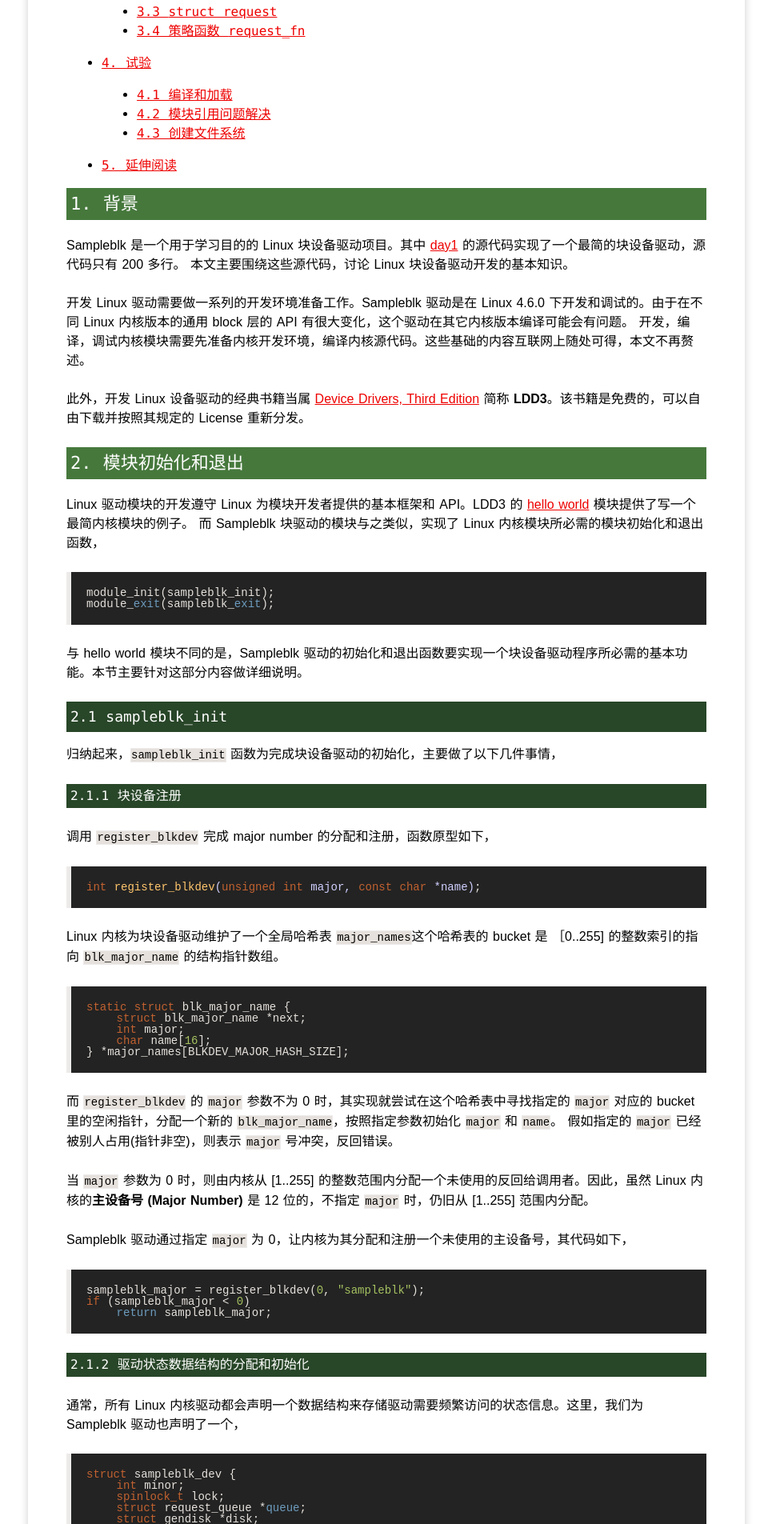
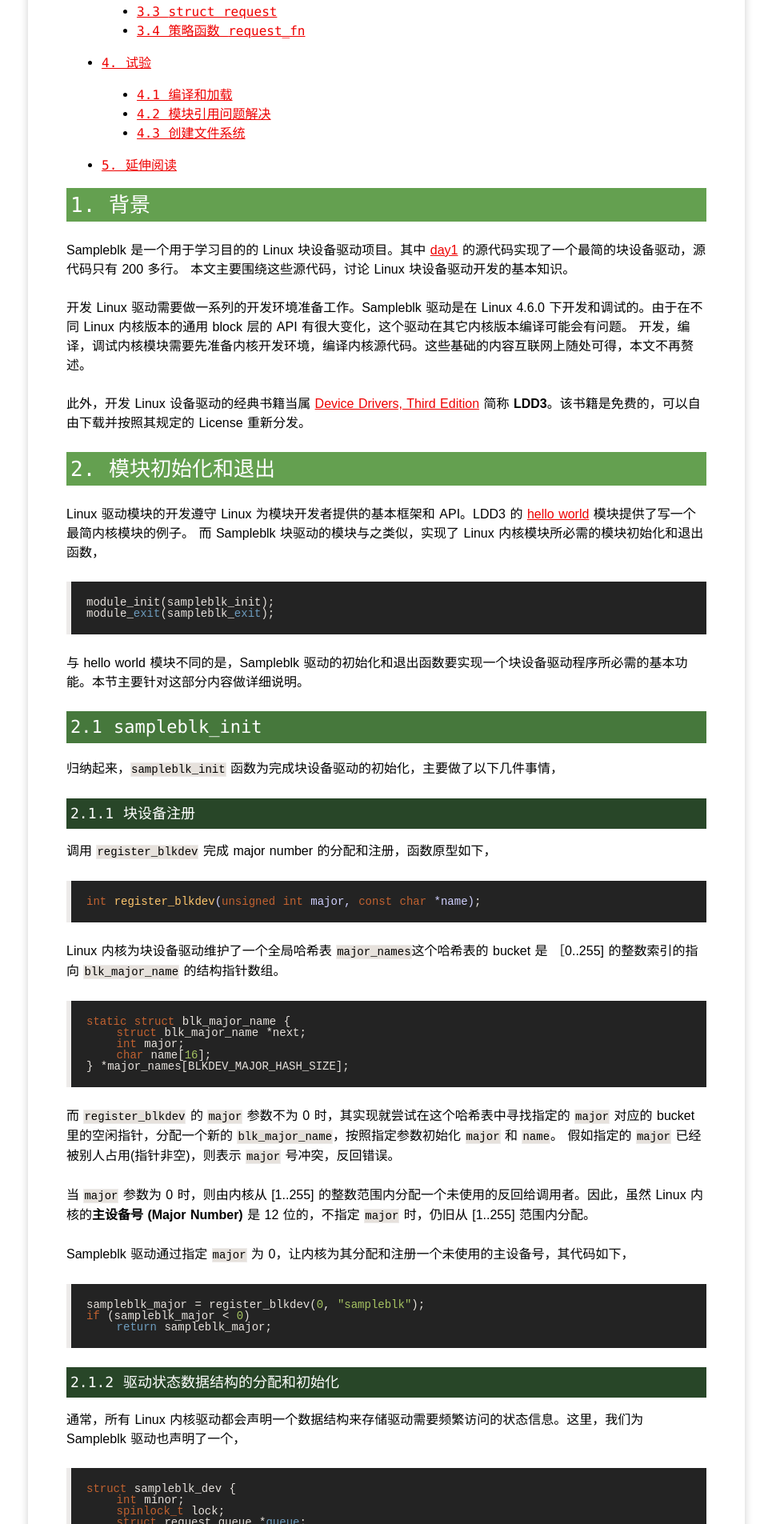
Before and after one commit to yangoliver/yangoliver.github.io, a Jekyll site: the page built from _posts/2016/2016-04-29-linux-block-driver-basic-1.md, in a window 1280 px wide. Shown: the part 637-2542 px from the top of the page at 80% size, without its empty margins (157-1122 px from the left). Built offline with Jekyll 4.4.1, drawn with Linux system fonts in a browser that asks for light colours; comment, search, counter and statistics services are not loaded.

Commit message:
update: cleanup section headers

```diff
--- a/_posts/2016/2016-04-29-linux-block-driver-basic-1.md
+++ b/_posts/2016/2016-04-29-linux-block-driver-basic-1.md
@@ -11,7 +11,7 @@ tags: [driver, crash, kernel, linux, storage]
 * content
 {:toc}
 
-### 1. 背景
+## 1. 背景
 
 Sampleblk 是一个用于学习目的的 Linux 块设备驱动项目。其中 [day1](https://github.com/yangoliver/lktm/tree/master/drivers/block/sampleblk/day1) 的源代码实现了一个最简的块设备驱动，源代码只有 200 多行。
 本文主要围绕这些源代码，讨论 Linux 块设备驱动开发的基本知识。
@@ -21,7 +21,7 @@ Sampleblk 是一个用于学习目的的 Linux 块设备驱动项目。其中 [d
 
 此外，开发 Linux 设备驱动的经典书籍当属 [Device Drivers, Third Edition](http://lwn.net/Kernel/LDD3) 简称 **LDD3**。该书籍是免费的，可以自由下载并按照其规定的 License 重新分发。
 
-### 2. 模块初始化和退出
+## 2. 模块初始化和退出
 
 Linux 驱动模块的开发遵守 Linux 为模块开发者提供的基本框架和 API。LDD3 的 [hello world](https://github.com/martinezjavier/ldd3/blob/master/misc-modules/hello.c) 模块提供了写一个最简内核模块的例子。
 而 Sampleblk 块驱动的模块与之类似，实现了 Linux 内核模块所必需的模块初始化和退出函数，
@@ -31,11 +31,11 @@ Linux 驱动模块的开发遵守 Linux 为模块开发者提供的基本框架
 
 与 hello world 模块不同的是，Sampleblk 驱动的初始化和退出函数要实现一个块设备驱动程序所必需的基本功能。本节主要针对这部分内容做详细说明。
 
-#### 2.1 sampleblk_init
+### 2.1 sampleblk_init
 
 归纳起来，`sampleblk_init` 函数为完成块设备驱动的初始化，主要做了以下几件事情，
 
-##### 2.1.1 块设备注册
+#### 2.1.1 块设备注册
 
 调用 `register_blkdev` 完成 major number 的分配和注册，函数原型如下，
 
@@ -60,7 +60,7 @@ Sampleblk 驱动通过指定 `major` 为 0，让内核为其分配和注册一
     if (sampleblk_major < 0)
         return sampleblk_major;
 
-##### 2.1.2 驱动状态数据结构的分配和初始化
+#### 2.1.2 驱动状态数据结构的分配和初始化
 
 通常，所有 Linux 内核驱动都会声明一个数据结构来存储驱动需要频繁访问的状态信息。这里，我们为 Sampleblk 驱动也声明了一个，
 
@@ -93,7 +93,7 @@ Sampleblk 驱动通过指定 `major` 为 0，让内核为其分配和注册一
 	}
 	sampleblk_dev->minor = minor;
 
-##### 2.1.3 Request Queue 初始化
+#### 2.1.3 Request Queue 初始化
 
 使用 `blk_init_queue` 初始化 Request Queue 需要先声明一个所谓的策略 (Strategy) 回调和保护该 Request Queue 的自旋锁。
 然后将该策略回调的函数指针和自旋锁指针做为参数传递给该函数。
@@ -127,7 +127,7 @@ Linux 内核提供了多种分配和初始化 Request Queue 的方法，
 
 Sampleblk 驱动属于第三种情况。这里再次强调一下：**如果块设备驱动需要使用标准的 IO 调度器对 IO 请求进行合并或者排序时，必需使用 `blk_init_queue` 来分配和初始化 Request Queue**.
 
-##### 2.1.4 块设备操作函数表初始化
+#### 2.1.4 块设备操作函数表初始化
 
 Linux 的块设备操作函数表 `block_device_operations` 定义在 `include/linux/blkdev.h` 文件中。块设备驱动可以通过定义这个操作函数表来实现对标准块设备驱动操作函数的定制。
 如果驱动没有实现这个操作表定义的方法，Linux 块设备层的代码也会按照块设备公共层的代码缺省的行为工作。
@@ -141,7 +141,7 @@ Sampleblk 驱动虽然声明了自己的 `open`, `release`, `ioctl` 方法，但
 	    .ioctl = sampleblk_ioctl,
 	};
 
-##### 2.1.5 磁盘创建和初始化
+#### 2.1.5 磁盘创建和初始化
 
 Linux 内核使用 `struct gendisk` 来抽象和表示一个磁盘。也就是说，块设备驱动要支持正常的块设备操作，必需分配和初始化一个 `struct gendisk`。
 
@@ -165,7 +165,7 @@ Linux 内核使用 `struct gendisk` 来抽象和表示一个磁盘。也就是
     set_capacity(disk, sampleblk_nsects);
     add_disk(disk);
 
-#### 2.2 sampleblk_exit
+### 2.2 sampleblk_exit
 
 这是个 `sampleblk_init` 的逆过程，
 
@@ -209,18 +209,18 @@ Linux 内核使用 `struct gendisk` 来抽象和表示一个磁盘。也就是
 
        unregister_blkdev(sampleblk_major, "sampleblk");
 
-### 3. 策略函数实现
+## 3. 策略函数实现
 
 理解块设备驱动的策略函数实现，必需先对 Linux IO 栈的关键数据结构有所了解。
 
-#### 3.1 `struct request_queue`
+### 3.1 `struct request_queue`
 
 块设备驱动待处理的 IO 请求队列结构。如果该队列是利用 `blk_init_queue` 分配和初始化的，则该队里内的 IO 请求( `struct request` ）需要经过 IO 调度器的处理(排序或合并)，由 `blk_queue_bio` 触发。
 
 当块设备策略驱动函数被调用时，`request` 是通过其 `queuelist` 成员链接在 `struct request_queue` 的 `queue_head` 链表里的。
 一个 IO 申请队列上会有很多个 `request` 结构。
 
-#### 3.2 `struct bio`
+### 3.2 `struct bio`
 
 一个 `bio` 逻辑上代表了上层某个任务对**通用块设备层**发起的 IO 请求。来自不同应用，不同上下文的，不同线程的 IO 请求在块设备驱动层被封装成不同的 `bio` 数据结构。
 
@@ -243,7 +243,7 @@ Linux 内核使用 `struct gendisk` 来抽象和表示一个磁盘。也就是
 
 多个 `bio` 结构可以通过成员 `bi_next` 链接成一个链表。`bio` 链表可以是某个做 IO 的任务 `task_struct` 成员 `bio_list` 所维护的一个链表。也可以是某个 `struct request` 所属的一个链表(下节内容)。
 
-#### 3.3 `struct request`
+### 3.3 `struct request`
 
 一个 `request` 逻辑上代表了**块设备驱动层**收到的 IO 请求。该 IO 请求的数据在块设备上是**从起始扇区开始的物理连续扇区**组成的。
 
@@ -264,7 +264,7 @@ Linux 内核使用 `struct gendisk` 来抽象和表示一个磁盘。也就是
 
 不论以上哪种情况，通用块设备的代码将会调用块驱动程序注册在 `request_queue` 的 `request_fn` 回调，这个回调里最终会将合并或者排序后的 `request` 交由驱动的底层函数来做 IO 操作。
 
-#### 3.4 策略函数 `request_fn`
+### 3.4 策略函数 `request_fn`
 
 如前所述，当块设备驱动使用 `blk_run_queue` 来分配和初始化 `request_queue` 时，这个函数也需要驱动指定自定义的策略函数 `request_fn` 和所需的自旋锁 `queue_lock`。
 驱动实现自己的 `request_fn` 时，需要了解如下特点，
@@ -357,9 +357,9 @@ Sampleblk 的策略函数是 sampleblk_request，通过 `blk_init_queue` 注册
 		return 0;
 	}
 
-### 4. 试验
+## 4. 试验
 
-#### 4.1 编译和加载
+### 4.1 编译和加载
 
 * 首先，需要下载内核源代码，编译和安装内核，用新内核启动。
 
@@ -402,7 +402,7 @@ Sampleblk 的策略函数是 sampleblk_request，通过 `blk_init_queue` 注册
 
 注：关于 Linux Crash 的使用，请参考延伸阅读。
 
-#### 4.2 模块引用问题解决
+### 4.2 模块引用问题解决
 
 问题：把驱动的 `sampleblk_request` 函数实现全部删除，重新编译和加载内核模块。然后用 rmmod 卸载模块，卸载会失败, 内核报告模块正在被使用。
 
@@ -459,7 +459,7 @@ Sampleblk 的策略函数是 sampleblk_request，通过 `blk_init_queue` 注册
 
 重新把删除的 `sampleblk_request` 函数源码加回去，则这个问题就不会存在。因为 udevd 可以很快结束对 sampleblk 设备的访问。
 
-#### 4.3 创建文件系统
+### 4.3 创建文件系统
 
 虽然 Sampleblk 块驱动只有 200 行源码，但已经可以当作 ramdisk 来使用，在其上可以创建文件系统，
 
@@ -472,7 +472,7 @@ Sampleblk 的策略函数是 sampleblk_request，通过 `blk_init_queue` 注册
 
 至此，sampleblk 做为 ramdisk 的最基本功能已经实验完毕。
 
-### 5. 延伸阅读
+## 5. 延伸阅读
 
 * [Linux Crash - background](http://oliveryang.net/2015/06/linux-crash-background/)
 * [Linux Crash - page cache debug](http://oliveryang.net/2015/07/linux-crash-page-cache-debug/)
```
